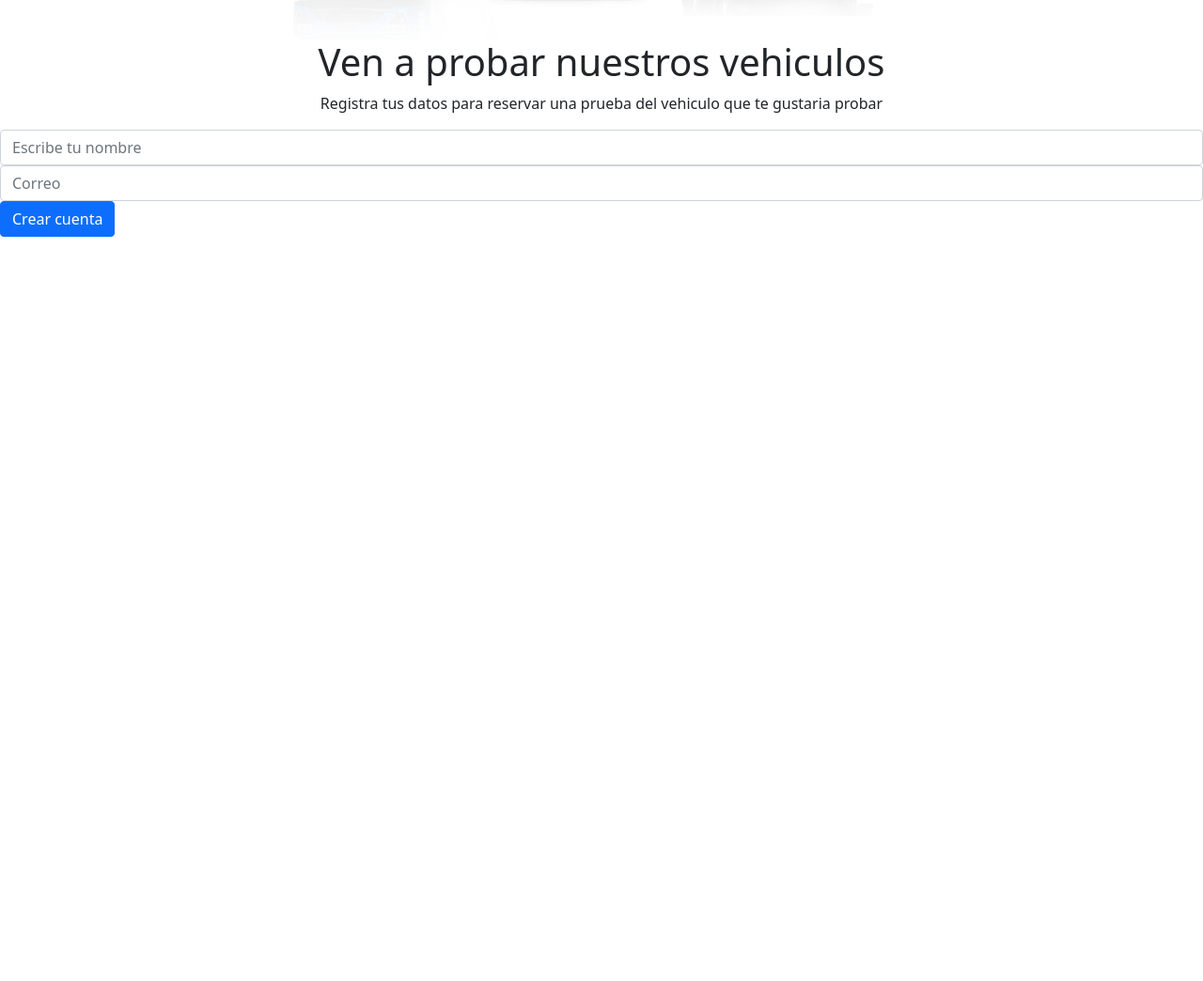
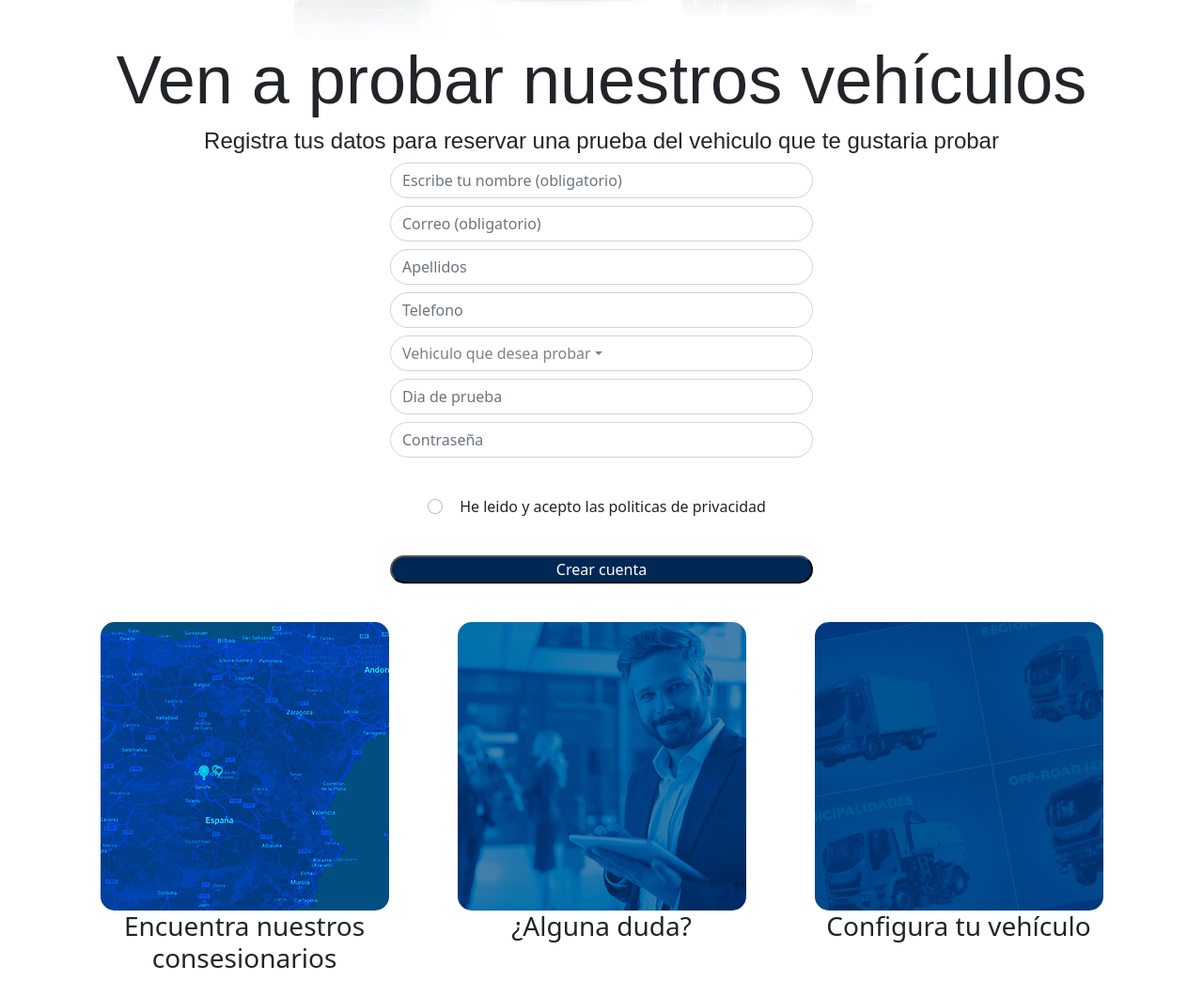
Before and after one commit to Emdihoy/everyone_prueba_tecnica, a React app: page / in a window 1280 px wide. Shown: the part 594-1638 px from the top of the page at 94% size. Before the commit the page ends 862 px from the top, so only its background shows below. Built offline with nearby package versions, Linux system fonts and the light colour scheme; no server answers.

Commit message:
Changes:Home page has been taken apart in 3 different components, 1.LandingHeader, 2.registro, 3.serviceFooter. Next: Cuestionario component and update answers

```diff
--- a/src/front/js/layout.js
+++ b/src/front/js/layout.js
@@ -4,7 +4,9 @@ import ScrollToTop from "./component/scrollToTop";
 import { BackendURL } from "./component/backendURL";
 
 import { Home } from "./pages/home";
-import { Registro } from "./pages/registro";
+import { Cuestionario } from "./pages/cuestionario.js";
+
+
 import injectContext from "./store/appContext";
 
 //create your first component
@@ -21,6 +23,7 @@ const Layout = () => {
                 <ScrollToTop>
                     <Routes>
                         <Route element={<Home />} path="/" />
+                        <Route element={<Cuestionario />} path="/cuestionario" />
                         <Route element={<h1>Not found!</h1>} />
                     </Routes>
                 </ScrollToTop>
--- /dev/null
+++ b/src/front/js/pages/cuestionario.js
@@ -0,0 +1,17 @@
+import React, { useContext, useState } from 'react'
+import { Context } from '../store/appContext'
+import { LandingHeader } from '../pages/landingHeader'
+import '../../styles/home.css'
+import { Navigate } from "react-router-dom";
+
+
+export const Cuestionario = () => {
+  const { store, actions } = useContext(Context)
+
+  return (
+    <>
+      <LandingHeader />
+      {store.isRegistered === false ? <Navigate to="/" /> : null}
+    </>
+  )
+}
--- a/src/front/js/pages/home.js
+++ b/src/front/js/pages/home.js
@@ -1,35 +1,22 @@
 import React, { useContext, useState } from 'react'
 import { Context } from '../store/appContext'
 import { Registro } from '../pages/registro'
+import { LandingHeader } from '../pages/landingHeader'
+import { ServiceFooter } from '../pages/serviceFooter'
+import { Link } from "react-router-dom";
+import { Navigate } from "react-router-dom";
+
+
 import '../../styles/home.css'
-import ivecoLogo from '../../img/ivecoLogo.png'
-import banner_parallax from '../../img/banner_parallax.png'
-import banner from '../../img/banner.png'
 
 export const Home = () => {
   const { store, actions } = useContext(Context)
 
-  const [nombre, setNombre] = useState('')
-  const [correo, setCorreo] = useState('')
-
   return (
     <>
-      <div className='d-block col-12'>
-        <div className="ivecoLogo">
-          <img src={ivecoLogo} />
-        </div>
-        <div className="banner_parallax text-center">
-          <img className="bannerbg" src={banner_parallax} />
-          <img className="banner" src={banner} />
-        </div>
-		<div className="text-center">
-			<h1>Ven a probar nuestros vehiculos</h1>
-			<p>Registra tus datos para reservar una prueba del vehiculo que te gustaria probar</p>
-		</div>
-
-      <Registro />
-      </div>
-
+      <LandingHeader />
+      {store.isRegistered === true ? <Navigate to="/cuestionario" /> : <Registro />}
+      <ServiceFooter />
     </>
   )
 }
--- /dev/null
+++ b/src/front/js/pages/landingHeader.js
@@ -0,0 +1,31 @@
+import React, { useContext, useState } from "react";
+import { Context } from "../store/appContext";
+import '../../styles/home.css'
+import ivecoLogo from '../../img/ivecoLogo.png'
+import banner_parallax from '../../img/banner_parallax.png'
+import banner from '../../img/banner.png'
+
+export const LandingHeader = () => {
+	const { store, actions } = useContext(Context);
+
+    return (
+        <>
+          <div className='d-block col-12'>
+            <div className='ivecoLogo'>
+              <img src={ivecoLogo} />
+            </div>
+            <div className='banner_parallax text-center'>
+              <img className='bannerbg' src={banner_parallax} />
+              <img className='banner' src={banner} />
+            </div>
+            <div className='text-center'>
+              <h1 className="titulo display-2 h1"><strong>Ven a probar nuestros vehículos</strong></h1>
+              <p className="titulo h4">
+                Registra tus datos para reservar una prueba del vehiculo que te
+                gustaria probar
+              </p>
+            </div>
+          </div>
+        </>
+      )
+    }
--- a/src/front/js/pages/registro.js
+++ b/src/front/js/pages/registro.js
@@ -10,19 +10,39 @@ export const Registro = () => {
 
 	return (
 		<>
-			<form className="col g-3">
-				<div className="col-auto">
-					<label htmlFor="text" className="visually-hidden">Nombre</label>
-					<input onChange={(e) =>setNombre((e).target.value)} type="text" className="form-control" id="exampleFormControlInput1" placeholder="Escribe tu nombre" />
-				</div>
-				<div className="col-auto">
-					<label htmlFor="staticEmail2" className="visually-hidden">Correo</label>
-					<input onChange={(e) =>setCorreo((e).target.value)} type="email" className="form-control" placeholder="Correo" />
-				</div>
-				<div className="col-auto">
-					<button className="btn btn-primary mb-3" type="button" onClick={() => actions.crearUsuario(nombre, correo)}>Crear cuenta</button>
-				</div>
-			</form>
+			<div className="main col-12 text-center">
+				<form className="g-3 ">
+						<label htmlFor="text" className="visually-hidden"></label>
+						<input onChange={(e) =>setNombre((e).target.value)} type="text" className="botonRegistro form-control" id="exampleFormControlInput1" placeholder="Escribe tu nombre (obligatorio)" />
+						<label htmlFor="staticEmail2" className="visually-hidden"></label>
+						<input onChange={(e) =>setCorreo((e).target.value)} type="email" className="botonRegistro form-control" placeholder="Correo (obligatorio)" />
+						<label htmlFor="staticEmail2" className="visually-hidden">Apellidos</label>
+						<input type="email" className="botonRegistro form-control" placeholder="Apellidos" />
+						<label htmlFor="staticEmail2" className="visually-hidden">Telefono</label>
+						<input type="email" className="botonRegistro form-control" placeholder="Telefono" />
+						<div className="dropdown">
+							<label htmlFor="staticEmail2" className="visually-hidden">Vehiculo que desea probar</label>
+							<button value="" type="button" data-bs-toggle="dropdown" aria-expanded="false"className="desplegable btn dropdown-toggle text-start" placeholder="Vehiculo que desea probar">Vehiculo que desea probar</button>
+							<ul className="dropdown-menu">
+								<li><a className="dropdown-item" href="#">IVECO Daily</a></li>
+								<li><a className="dropdown-item" href="#">IVECO Eurocargo</a></li>
+								<li><a className="dropdown-item" href="#">IVECO S-Way</a></li>
+								<li><a className="dropdown-item" href="#">IVECO T-Way</a></li>
+								<li><a className="dropdown-item" href="#">IVECO Stralis</a></li>
+								<li><a className="dropdown-item" href="#">IVECO Trakker</a></li>
+							</ul>
+						</div>
+						<label htmlFor="staticEmail2" className="visually-hidden">Dia de prueba</label>
+						<input type="email" className="botonRegistro form-control" placeholder="Dia de prueba" />
+						<label htmlFor="staticEmail2" className="visually-hidden">Contraseña</label>
+						<input type="email" className="botonRegistro form-control" placeholder="Contraseña" />
+						<div className="form-check">
+							<input type="radio" className="form-check-input" id="validationFormCheck2" name="radio-stacked" />
+							<label className="form-check-label " htmlFor="validationFormCheck2">He leido y acepto las politicas de privacidad</label>
+						</div>
+						<button className="botonFormulario mb-3" type="button" onClick={() => actions.crearUsuario(nombre, correo)}>Crear cuenta</button>
+				</form>
+			</div>
 		</>
 	);
 };
--- /dev/null
+++ b/src/front/js/pages/serviceFooter.js
@@ -0,0 +1,33 @@
+import React, { useContext, useState } from 'react'
+import { Context } from '../store/appContext'
+import '../../styles/home.css'
+import configurador from '../../img/configurador.png'
+import agente from '../../img/agente.png'
+import mapa from '../../img/mapa.png'
+// import hover_mapa from '../../img/hover_mapa.png'
+
+export const ServiceFooter = () => {
+  const { store, actions } = useContext(Context)
+
+  return (
+    <>
+        <div className="container text-center">
+          <div className="row contenedorServicios">
+            <div className="col-lg-4 col-md-6 col-sm-12 mapaContainer">
+              <img className="mapa" src={mapa}></img>
+              {/* <img className="mapaHover" src={hover_mapa}></img> */}
+              <h3>Encuentra nuestros consesionarios</h3>
+            </div>
+            <div className="col-lg-4 col-md-6 col-sm-12 agente">
+              <img src={agente}></img>
+              <h3>¿Alguna duda?</h3>
+            </div>
+            <div className="col-lg-4 col-md-6 col-sm-12 configurador">
+              <img src={configurador}></img>
+              <h3>Configura tu vehículo</h3>
+            </div>
+          </div>
+        </div>
+    </>
+  )
+}
--- a/src/front/js/store/flux.js
+++ b/src/front/js/store/flux.js
@@ -2,7 +2,8 @@ const getState = ({ getStore, getActions, setStore }) => {
   return {
     store: {
       demo: [],
-      usuario: []
+      usuario: [],
+      isRegistered: false
     },
     actions: {
       crearUsuario: async (nombre, correo) => {
@@ -25,6 +26,7 @@ const getState = ({ getStore, getActions, setStore }) => {
             })
           }
         )
+        setStore({ isRegistered: true })
           }
         } catch (error) {
           console.error('Error al crear usuario:', error)
--- a/src/front/styles/home.css
+++ b/src/front/styles/home.css
@@ -1,32 +1,26 @@
-/*
-    home.css: This website contains selectors only used in home.css
 
-    All pages share the styles on index.css but you should create
-    one more css for each page that will contain the selected used
-    on that page only (the ones not reused in other pages).
-*/
+
+
+.titulo {
+    font-family: sans-serif;
+  }
 
 .ivecoLogo {
     width: 90%;
     width: 181px;
     margin-left: 5%;
     background-size: cover;
-
 }
 .ivecoLogo img {
     width: 100%;
     height: 100%;
 }
-
-
 .banner_parallax{
     width: 90%;
     height: auto;
     margin: auto;
     background-size: cover;
-
 }
-
 
 .banner_parallax .bannerbg{
     object-fit: none;
@@ -37,7 +31,6 @@
     object-fit: cover;
     grid-area: 1/1;
 }
-
 .banner_parallax .banner {
     position: relative;
     max-width: 100%;
@@ -49,5 +42,8 @@
     object-fit: cover;
     grid-area: 1/1;
     margin-top: -20%;
-
 }
+.contenedorServicios img{
+    margin-top: 25px;
+    border-radius: 15px;
+}
--- a/src/front/styles/registro.css
+++ b/src/front/styles/registro.css
@@ -0,0 +1,34 @@
+.main{
+    width: 70%;
+    max-width: 450px;
+    margin: auto;
+}
+
+.main .botonRegistro{
+    border-radius: 20px;
+    margin-bottom: 8px;
+    width: 100%;
+
+}
+.main .desplegable{
+    background-color: white;
+    border-radius: 20px;
+    margin-bottom: 8px;
+    width: 100%;
+    border-color: lightgray;
+    color: gray;
+    justify-content: flex-start;
+}
+
+.main .form-check{
+margin: 40px;
+
+}
+
+.main .botonFormulario{
+    border-radius: 20px;
+    margin-bottom: 8px;
+    width: 100%;
+    color: white;
+    background-color: rgb(0, 40, 85)
+}
```
Also changed, not shown: src/front/img/agente.png (added), src/front/img/configurador.png (added), src/front/img/hover_mapa.png (added), src/front/img/mapa.png (added). Lines whose indentation alone changed are shown as unchanged.
